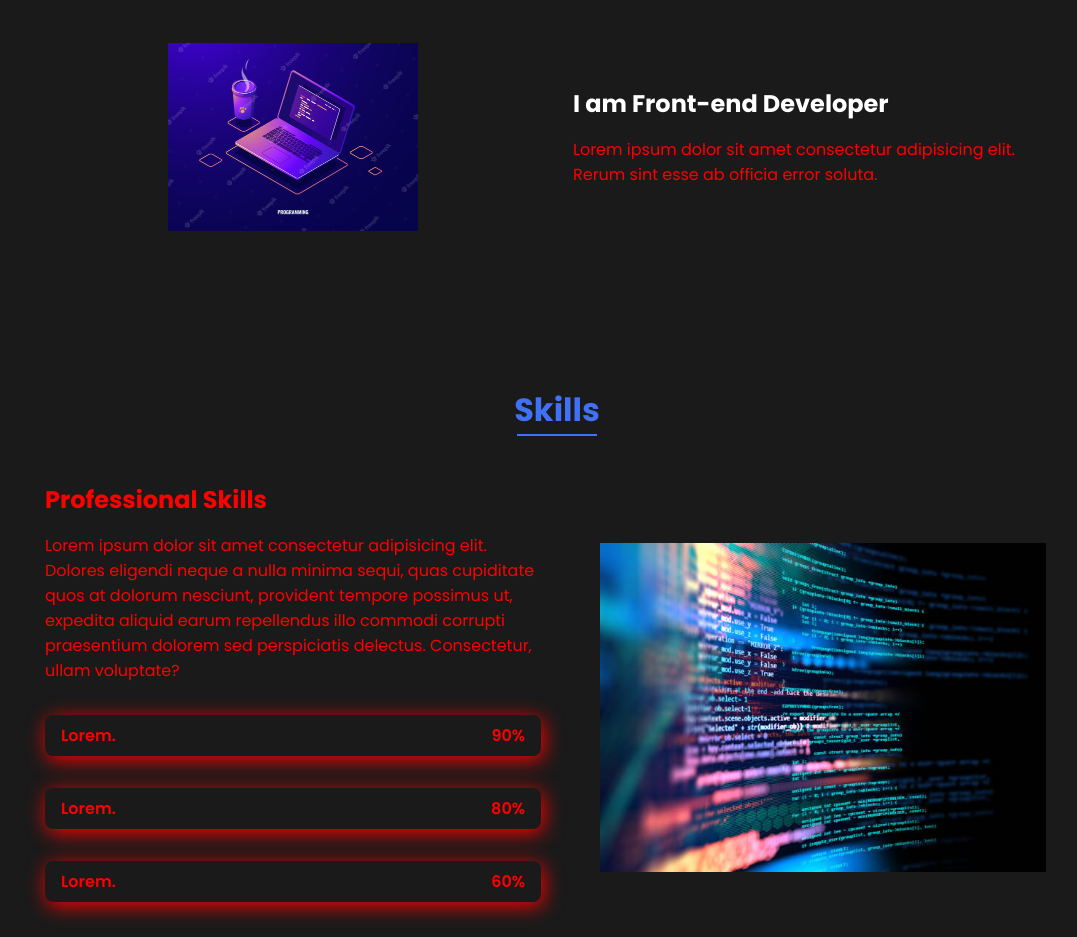
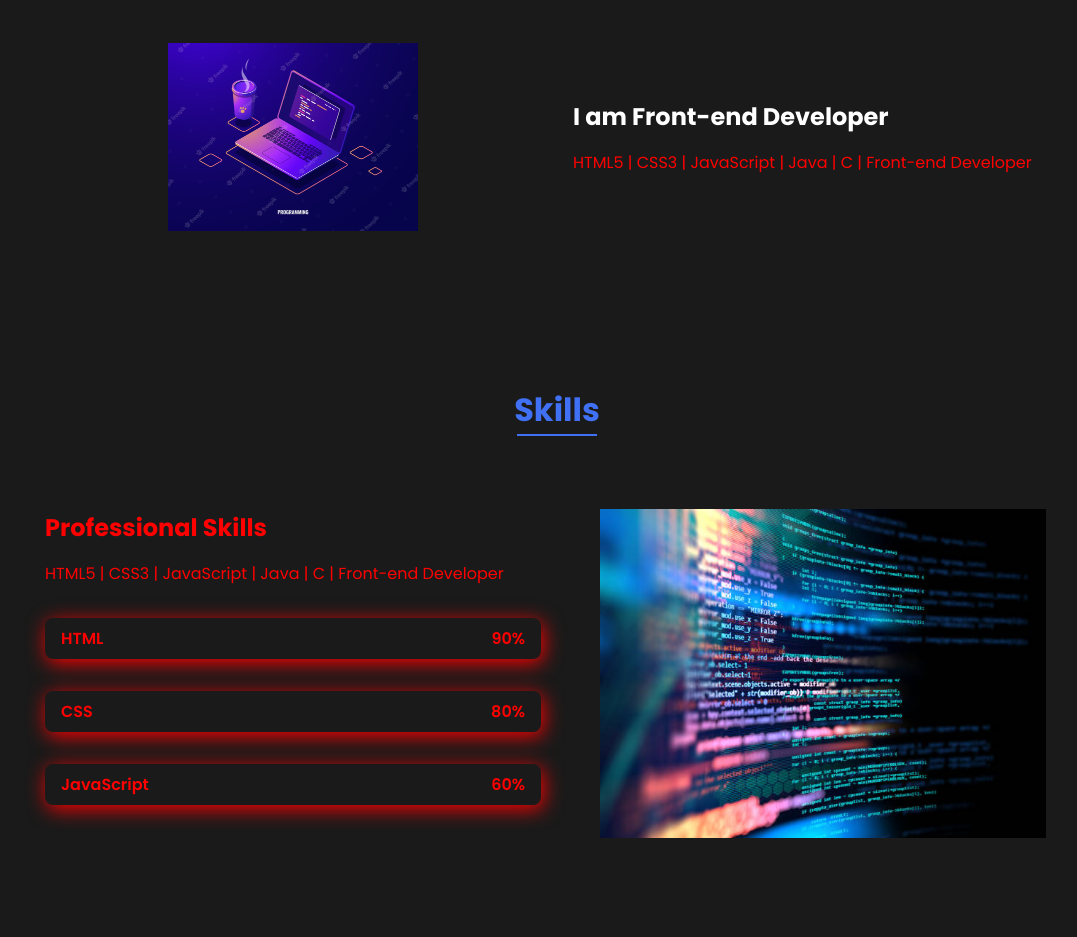
Before and after one commit to alankrit98/bharat_intern-web_development-internship_task_1, a plain HTML site: page index.html in a window 1280 px wide. Shown: the part 960-1897 px from the top of the page, without its empty margins (83-1160 px from the left). Drawn offline with nearby package versions, Linux system fonts and the light colour scheme.

Commit message:
Task-1 is Completed.

```diff
--- a/index.html
+++ b/index.html
@@ -45,7 +45,7 @@
 </div>
 <div>
 <h2 class="about__subtitle"><span class="home__title-color">I am Front-end Developer</span></h2>
-<p class="about__text">Lorem ipsum dolor sit amet consectetur adipisicing elit. Rerum sint esse ab officia error soluta.</p>
+<p class="about__text">HTML5 | CSS3 | JavaScript | Java | C | Front-end Developer</p>
 </div>
 </div>
 </section>
@@ -54,10 +54,10 @@
 <div class="skills__container bd-grid">
 <div>
 <h2 class="skills__subtitle">Professional Skills</h2>
-<p class="skills__text">Lorem ipsum dolor sit amet consectetur adipisicing elit. Dolores eligendi neque a nulla minima sequi, quas cupiditate quos at dolorum nesciunt, provident tempore possimus ut, expedita aliquid earum repellendus illo commodi corrupti praesentium dolorem sed perspiciatis delectus. Consectetur, ullam voluptate?</p>
+<p class="skills__text">HTML5 | CSS3 | JavaScript | Java | C | Front-end Developer</p>
 <div class="skills__data">
 <div class="skills__names">
-<span class="skills__name">Lorem.</span>
+<span class="skills__name">HTML</span>
 </div>
 <div>
 <span class="skills__percentage">90%</span>
@@ -65,7 +65,7 @@
 </div>
 <div class="skills__data">
     <div class="skills__names">
-        <span class="skills__name">Lorem.</span>
+        <span class="skills__name">CSS</span>
     </div>
     <div>
         <span class="skills__percentage">80%</span>
@@ -73,7 +73,7 @@
 </div>
 <div class="skills__data">
     <div class="skills__names">
-<span class="skills__name">Lorem.</span>
+<span class="skills__name">JavaScript</span>
 </div>
 <div>
 <span class="skills__percentage">60%</span>
```
